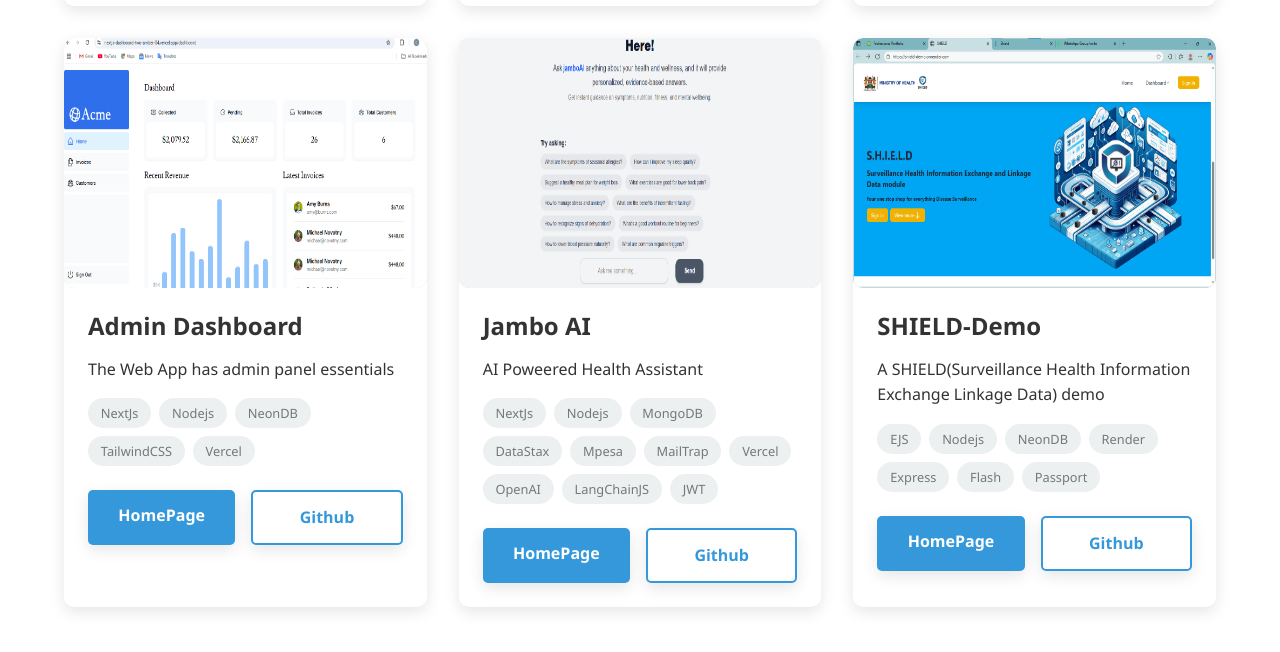
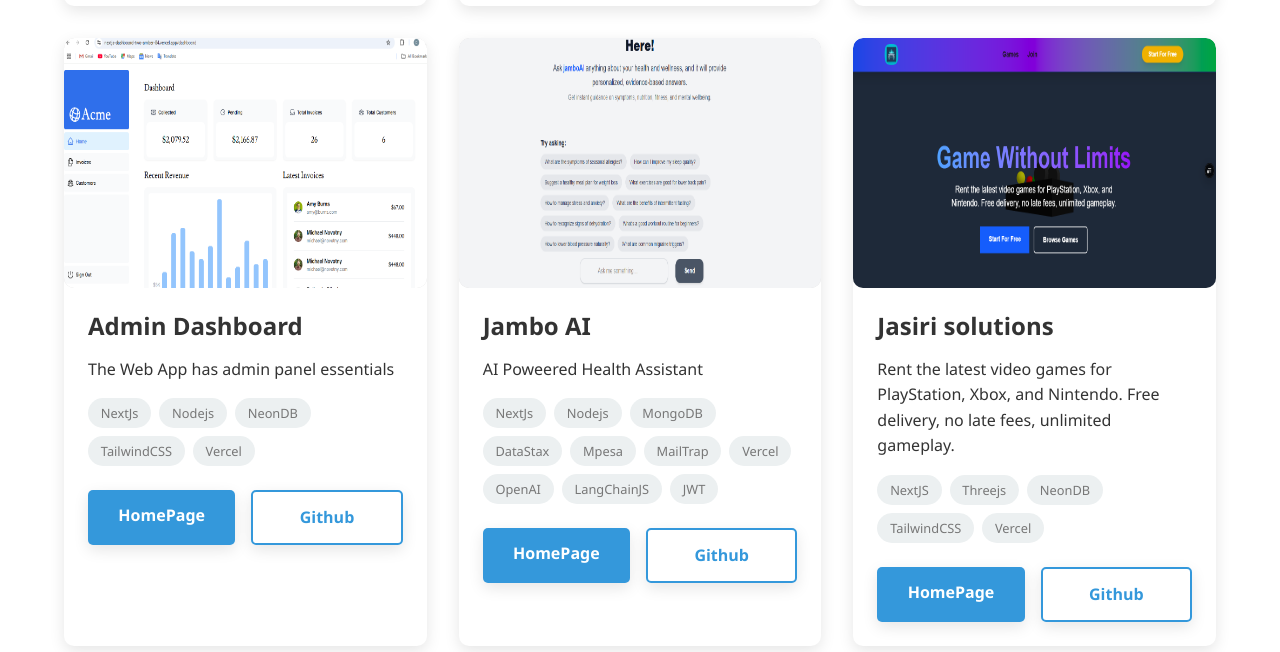
Before and after one commit to muchoki769/Portfolio, a website: page index.html in a window 1280 px wide. Shown: the part 5582-6234 px from the top of the page. Drawn offline with Linux system fonts and the light colour scheme.

Commit message:
new website

```diff
--- a/index.html
+++ b/index.html
@@ -649,24 +649,22 @@
              <div class="project-card">
                 <div class="project-image">
                      <!-- <div class="image-placeholder"></div>   -->
-                    <img src="Public/shield-demo.png" class="image-placeholder"></img>
+                    <img src="Public/jasiriSolutions.png" class="image-placeholder"></img>
                 </div>
                 <div class="project-info">
-                    <h3>SHIELD-Demo</h3>
-                    <p>A SHIELD(Surveillance Health Information Exchange Linkage Data) demo</p>
+                    <h3>Jasiri solutions</h3>
+                    <p>Rent the latest video games for PlayStation, Xbox, and Nintendo. Free delivery, no late fees, unlimited gameplay.</p>
                     <div class="project-tags">
-                        <span>EJS</span>
-                        <span>Nodejs</span>
+                        <span>NextJS</span>
+                        <span>Threejs</span>
                         <span>NeonDB</span>
-                        <span>Render</span>
-                        <span>Express</span>
-                        <span>Flash</span>
-                        <span>Passport</span>
+                        <span>TailwindCSS</span>
+                        <span>Vercel</span>
 
                     </div>
                     <div class="project-links">
-                        <a href="https://shield-demo.onrender.com" class="btn" target="_blank" rel="noopenar noreferrer">HomePage</a>
-                        <a href="https://github.com/muchoki769/shield-demo" class="btn secondary" target="_blank" rel="noopenar noreferrer">Github</a>
+                        <a href="https://www.jasirisolutions.com/" class="btn" target="_blank" rel="noopenar noreferrer">HomePage</a>
+                        <a href="https://github.com/muchoki769/jasiriSolutions.git" class="btn secondary" target="_blank" rel="noopenar noreferrer">Github</a>
                     </div>
                 </div>
             </div>
```
Also changed, not shown: Public/jasiriSolutions.png (added).
